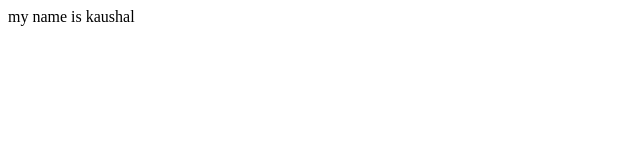
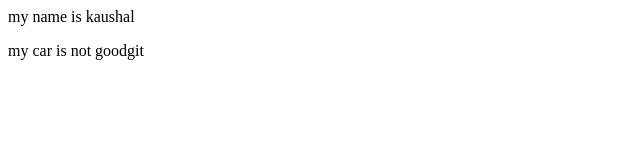
Before and after one commit to KryptoniteKaush/local-repo, a plain HTML site: page localrepo/index.html in a window 1280 px wide. Shown: the whole page, without its empty margins (0-640 px from the left). Drawn offline with Linux system fonts and the light colour scheme.

Commit message:
add new feature

```diff
--- a/localrepo/index.html
+++ b/localrepo/index.html
@@ -1 +1,2 @@
 <p>my name is kaushal</p>
+<p>my car is not goodgit </p>
```
